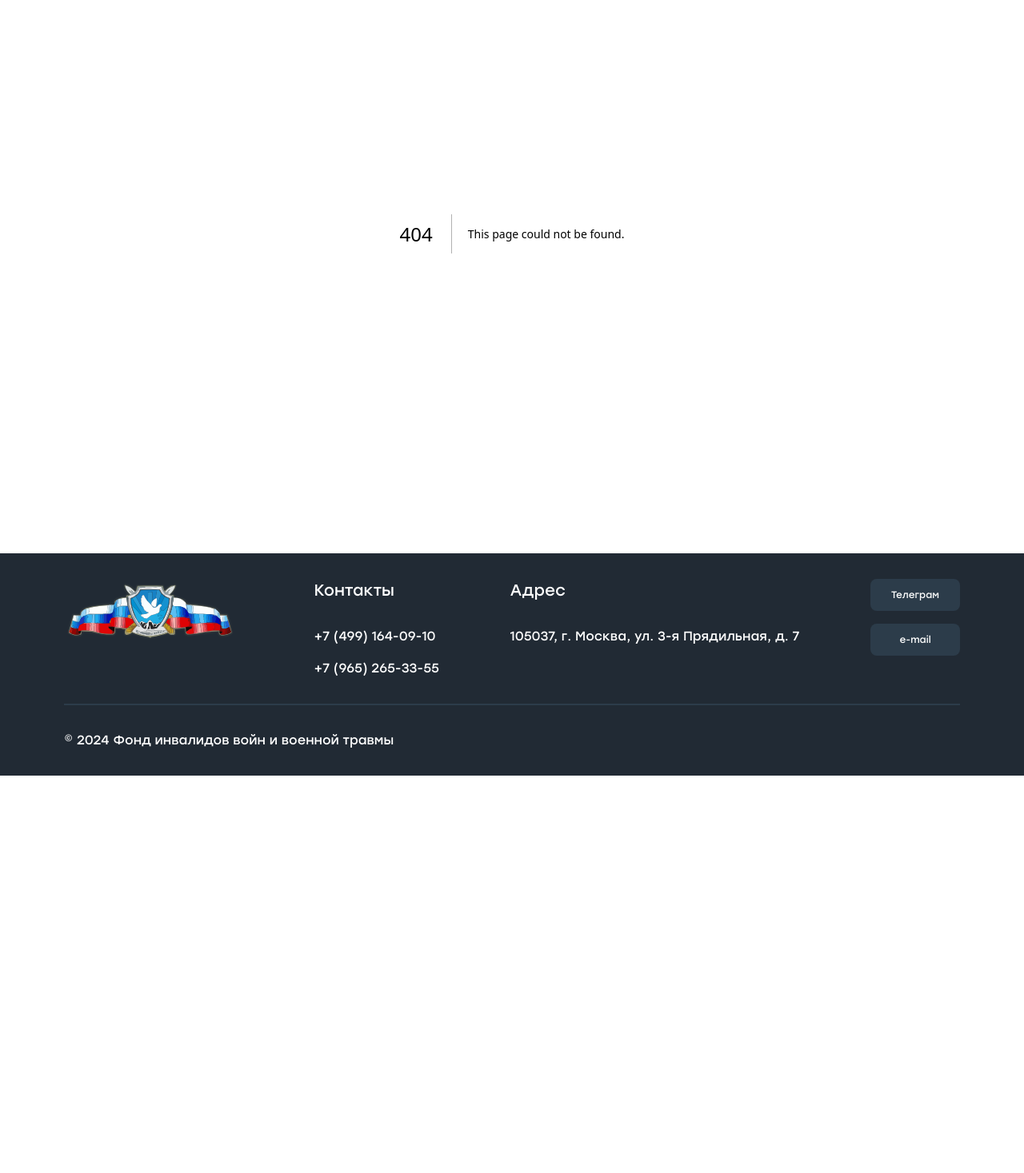
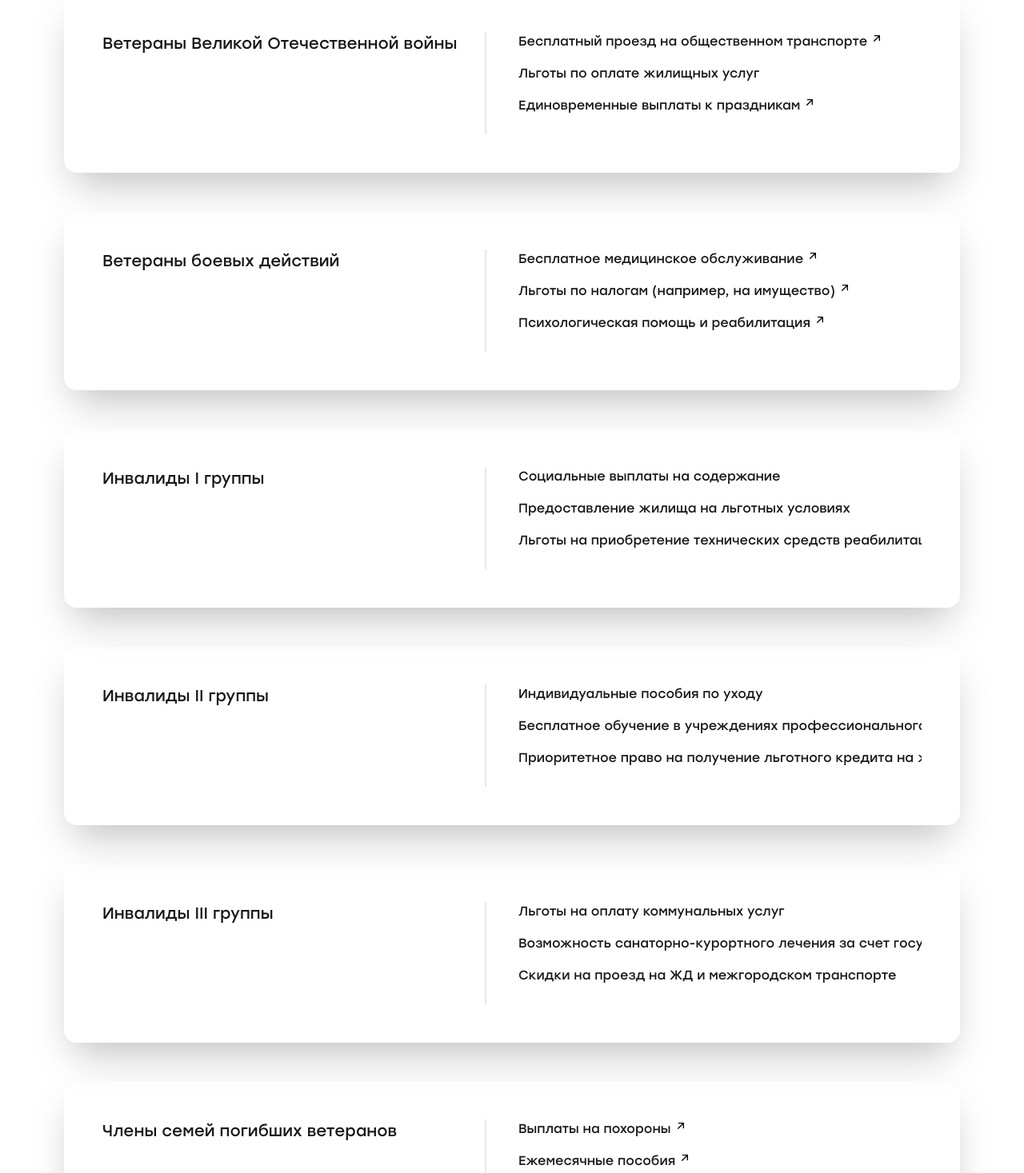
Before and after one commit to bmstu-itstech/fivvt-frontend, a Next.js app in the folder fivvt/: page /benefits in a window 1280 px wide. Before the commit this address had no page. Shown: the part 228-1695 px from the top of the page at 80% size. Before the commit the page ends 1198 px from the top, so only its background shows below. Built offline with nearby package versions, Linux system fonts and the light colour scheme.

Commit message:
[feat] pages: add benefits

```diff
--- /dev/null
+++ b/fivvt/src/app/benefits/page.tsx
@@ -0,0 +1,24 @@
+'use client';
+import React, {FC} from 'react';
+import {PageLayout} from '@/layouts/PageLayout';
+import {BenefitsCardUsecase} from '@/components/BenefitCard/BenefitCard.usecase';
+import {BenefitCard} from '@/components/BenefitCard';
+const Page: FC = () => {
+  return (
+    <PageLayout title='Законодательство' className='overflow-hidden'>
+      <div className='w-full flex flex-col gap-12 items-center'>
+        {BenefitsCardUsecase.map((item, index) => {
+          return (
+            <BenefitCard
+              key={index}
+              data={item}
+              className='odd:animate-appear-start-block-800 even:animate-appear-end-block-800'
+            />
+          );
+        })}
+      </div>
+    </PageLayout>
+  );
+};
+
+export default Page;
--- a/fivvt/src/app/page.tsx
+++ b/fivvt/src/app/page.tsx
@@ -1,7 +1,54 @@
+'use client';
+import Image from 'next/image';
+import war from '@/assets/war_bg_1.jpg';
+import {Button} from '@/shared/components/Button';
+import {useRouter} from 'next/navigation';
+
 export default function Home() {
+  const router = useRouter();
   return (
-    <div>
-      main page
+    <div className='flex flex-col relative w-full  h-dvh'>
+      <Image
+        src={war}
+        alt='war'
+        width={1920}
+        height={1080}
+        className='-z-10 absolute top-0 left-0  object-center object-cover brightness-20 h-full w-full'
+      />
+      <div className='flex w-full justify-between overflow-hidden'>
+        <div className='flex flex-col justify-center gap-8 items-center z-10  text-white w-full max-w-1/2  animate-appear-start-block-1500'>
+          <p className='text-2xl text-center max-w-1/2'>
+            Фонд инвалидов войн и военной травмы
+          </p>
+          <Button
+            onClick={() => {
+              router.push('/charity');
+            }}
+            className='border-white/60 animate-pulse-custom border-2 !h-32 hover:bg-green_main hover:text-gray_light hover:border-gray_light duration-200 transition-all'>
+            Поддержать
+          </Button>
+        </div>
+
+        <div
+          className=' h-[clamp(16rem,54vh,22rem)] animate-appear-end-block-1500  bg-transparent border-b-2 border-l-2
+         text-white flex flex-col gap-4 justify-center items-start
+           border-white/20 rounded-bl-2xl py-4 ps-8 pe-inline-main_px
+           text-pretty w-fit max-w-1/2'>
+          <p className='pb-2'>
+            Фонд действует с 1995 года. Его участниками в настоящее время
+            являются около 500 инвалидов-ветеранов боевых действий как на
+            территории Республики Афганистан, так и других горячих точках
+            бывшего Советского Союза, в том числе при проведении
+            контртеррористической операции в Чеченской Республике.
+          </p>
+          <p>
+            Сегодня это почти 60 инвалидов 1 группы и около 300 - 2 группы.
+            Остальная часть их составляет инвалиды 3 группы и ветераны боевых
+            действий, своим посильным вкладов оказывающих помощь собратьям по
+            оружию.
+          </p>
+        </div>
+      </div>
     </div>
   );
 }
--- /dev/null
+++ b/fivvt/src/components/BenefitCard/BenefitCard.props.tsx
@@ -0,0 +1,14 @@
+import type {HTMLAttributes} from 'react';
+
+export default interface Props extends HTMLAttributes<HTMLDivElement> {
+    data: BenefitCardBit;
+}
+
+export interface BenefitCardRowBit {
+  title: string;
+  href?: string;
+}
+export interface BenefitCardBit {
+  title: string;
+  value: BenefitCardRowBit[];
+}
--- /dev/null
+++ b/fivvt/src/components/BenefitCard/BenefitCard.usecase.tsx
@@ -0,0 +1,75 @@
+import type {BenefitCardBit} from './BenefitCard.props';
+
+export const BenefitsCardUsecase: BenefitCardBit[] = [
+  {
+    title: 'Ветераны Великой Отечественной войны',
+    value: [
+      {title: 'Бесплатный проезд на общественном транспорте', href: '#'},
+      {title: 'Льготы по оплате жилищных услуг'},
+      {title: 'Единовременные выплаты к праздникам', href: '#'},
+    ],
+  },
+  {
+    title: 'Ветераны боевых действий',
+    value: [
+      {title: 'Бесплатное медицинское обслуживание', href: '#'},
+      {title: 'Льготы по налогам (например, на имущество)', href: '#'},
+      {title: 'Психологическая помощь и реабилитация', href: '#'},
+    ],
+  },
+  {
+    title: 'Инвалиды I группы',
+    value: [
+      {title: 'Социальные выплаты на содержание'},
+      {title: 'Предоставление жилища на льготных условиях'},
+      {
+        title: 'Льготы на приобретение технических средств реабилитации',
+        href: '#',
+      },
+    ],
+  },
+  {
+    title: 'Инвалиды II группы',
+    value: [
+      {title: 'Индивидуальные пособия по уходу'},
+      {
+        title:
+          'Бесплатное обучение в учреждениях профессионального образования',
+        href: '#',
+      },
+      {title: 'Приоритетное право на получение льготного кредита на жилье'},
+    ],
+  },
+  {
+    title: 'Инвалиды III группы',
+    value: [
+      {title: 'Льготы на оплату коммунальных услуг'},
+      {title: 'Возможность санаторно-курортного лечения за счет государства'},
+      {title: 'Скидки на проезд на ЖД и межгородском транспорте'},
+    ],
+  },
+  {
+    title: 'Члены семей погибших ветеранов',
+    value: [
+      {title: 'Выплаты на похороны', href: '#'},
+      {title: 'Ежемесячные пособия', href: '#'},
+      {title: 'Привилегии по получению образовательных субсидий'},
+    ],
+  },
+  {
+    title: 'Ветераны труда',
+    value: [
+      {title: 'Льготы на коммунальные платежи', href: '#'},
+      {title: 'Возможность получения земельного участка', href: '#'},
+      {title: 'Скидки на лекарства'},
+    ],
+  },
+  {
+    title: 'Многодетные семьи с ветеранами',
+    value: [
+      {title: 'Дополнительные семейные пособия', href: '#'},
+      {title: 'Платежи на школьные нужды', href: '#'},
+      {title: 'Поддержка при восстановлении жилья'},
+    ],
+  },
+];
--- /dev/null
+++ b/fivvt/src/components/BenefitCard/index.tsx
@@ -0,0 +1,31 @@
+import {BenefitCardLayout} from '@/layouts/BenefitCardLayout';
+import type {FC} from 'react';
+import type Props from './BenefitCard.props';
+import {Divider} from '@/shared/components/Divider';
+import {RemoteArrow} from '../icons/RemoteArrow';
+export const BenefitCard: FC<Props> = ({className, data, ...props}) => {
+  return (
+    <BenefitCardLayout className={`${className} h-56 `} {...props}>
+      <div className='w-full flex justify-between items-center h-full'>
+        <p className='h-full flex items-start justify-center text-xl'>
+          {data.title}
+        </p>
+        <Divider isVertical className='bg-gray-200 ms-auto me-8' />
+        <div className='h-full flex flex-col gap-4 w-1/2'>
+          {data.value.map((item, index) => {
+            return (
+              <a
+                key={index}
+                href={item.href}
+                className={`${
+                  item.href ? 'cursor-pointer hover:shadow hover:scale-95' : ''
+                } flex gap-1 duration-200 transition-all truncate w-full max-w-full  px-2`}>
+                {item.title} {item.href && <RemoteArrow className='w-4 h-4' />}
+              </a>
+            );
+          })}
+        </div>
+      </div>
+    </BenefitCardLayout>
+  );
+};
--- /dev/null
+++ b/fivvt/src/layouts/BenefitCardLayout/BenefitCardLayout.props.tsx
@@ -0,0 +1,5 @@
+import type { HTMLAttributes } from 'react';
+
+export default interface Props extends HTMLAttributes<HTMLDivElement>{
+
+}
--- /dev/null
+++ b/fivvt/src/layouts/BenefitCardLayout/index.tsx
@@ -0,0 +1,16 @@
+import type {FC} from 'react';
+import type Props from './BenefitCardLayout.props';
+
+export const BenefitCardLayout: FC<Props> = ({
+  className,
+  children,
+  ...props
+}) => {
+  return (
+    <div
+      className={`${className} shadow-2xl w-full rounded-2xl p-12 `}
+      {...props}>
+      {children}
+    </div>
+  );
+};
```
